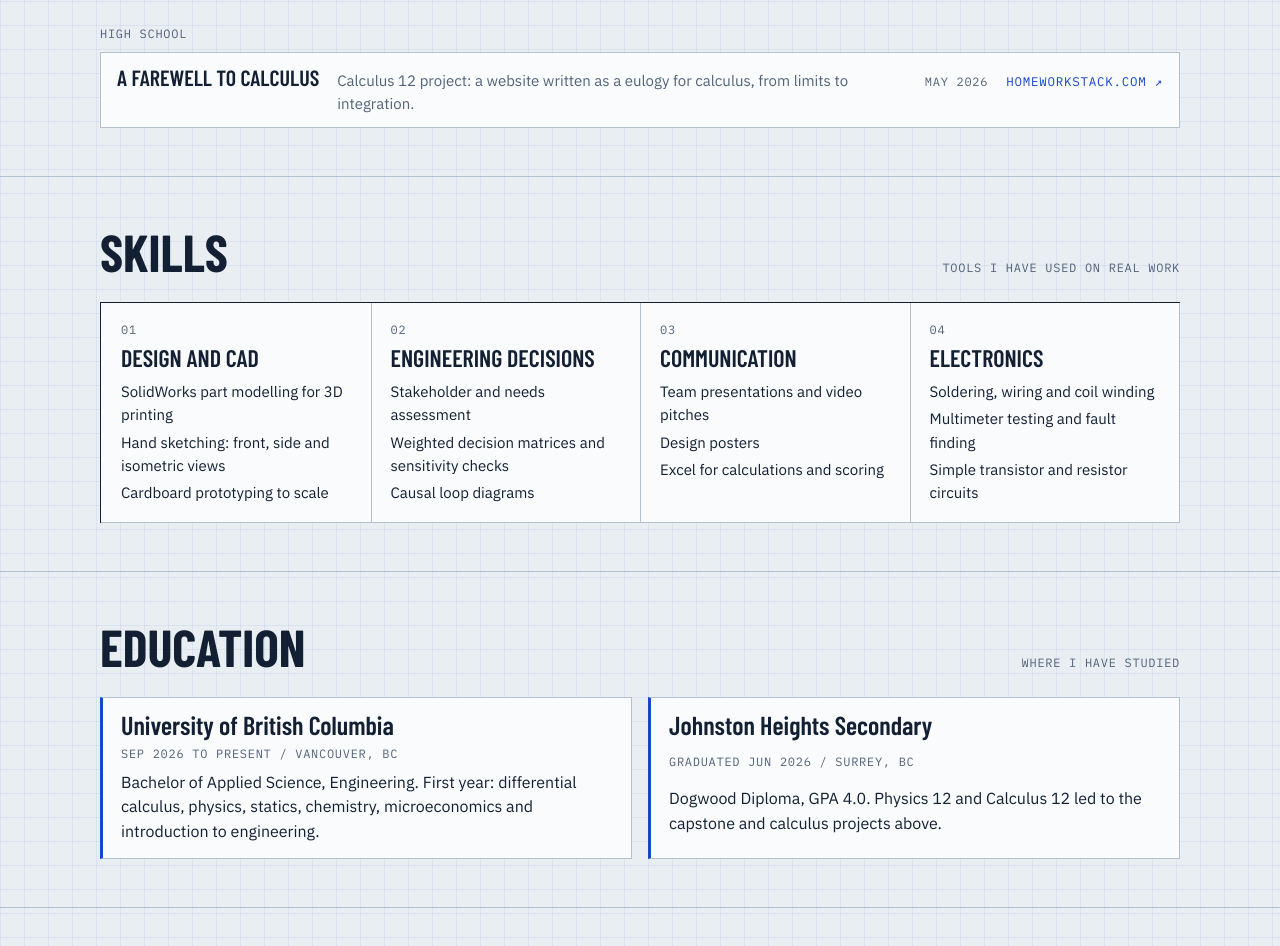
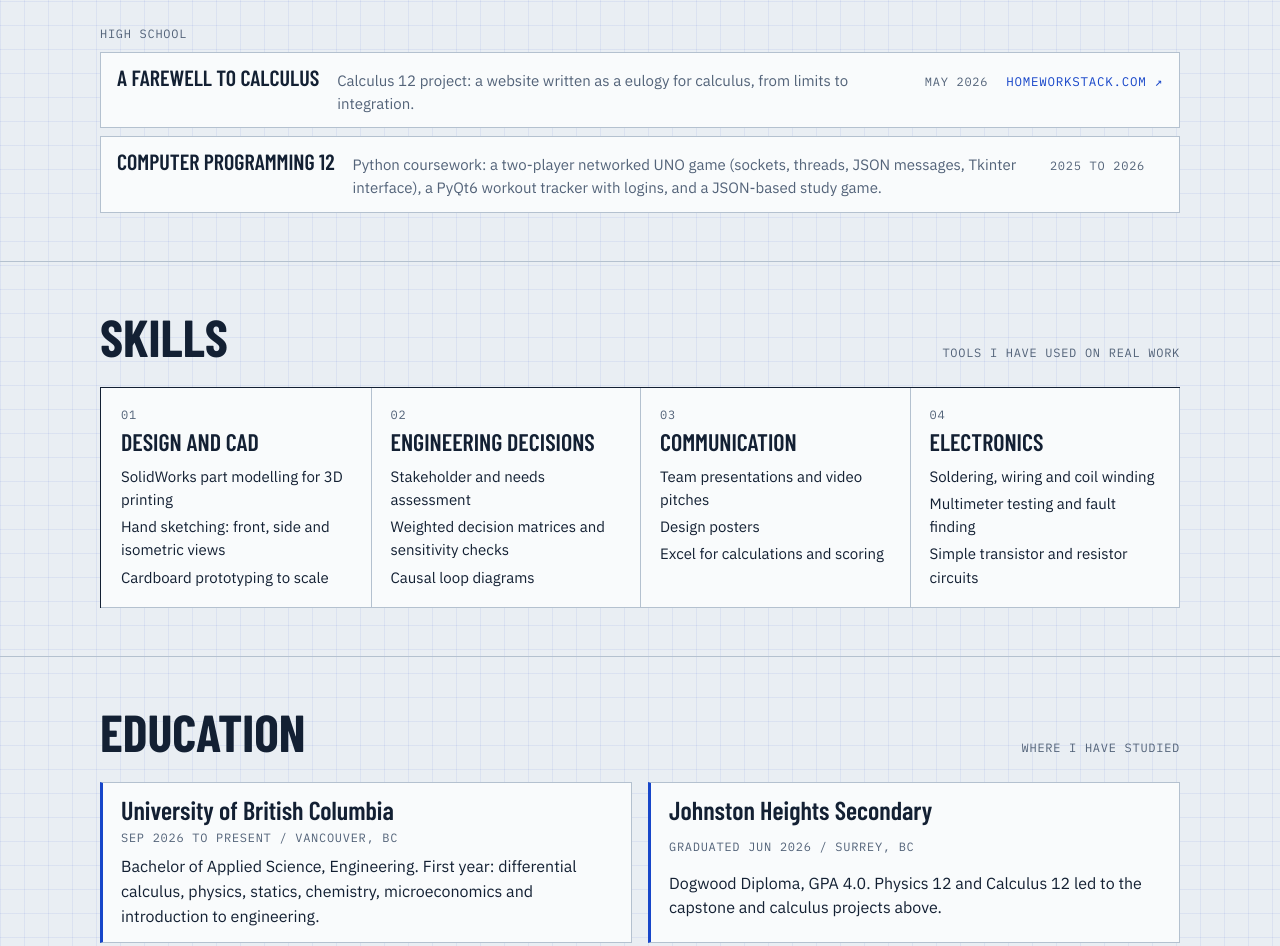
Before and after one commit to eason503/eason503.github.io, a plain HTML site: page index.html in a window 1280 px wide. Shown: the part 1703-2649 px from the top of the page. Drawn offline with nearby package versions, Linux system fonts and the light colour scheme.

Commit message:
Expand the capstone with research, debugging and process photos; add Computer Programming 12; update links for eason503
Co-Authored-By: Claude Opus 5.5 <noreply@anthropic.com>
Claude-Session: https://claude.ai/code/session_018GLZznQNyGchT3gWs4fwPU

```diff
--- a/index.html
+++ b/index.html
@@ -335,6 +335,11 @@ footer .wrap { display: flex; flex-wrap: wrap; justify-content: space-between; g
           <span class="note">May 2026</span>
           <span class="open">homeworkstack.com &#8599;</span>
         </a>
+        <div class="hs-row">
+          <span class="hs-title">Computer Programming 12</span>
+          <span class="hs-sum">Python coursework: a two-player networked UNO game (sockets, threads, JSON messages, Tkinter interface), a PyQt6 workout tracker with logins, and a JSON-based study game.</span>
+          <span class="note">2025 to 2026</span>
+        </div>
       </div>
     </div>
   </section>
@@ -406,7 +411,7 @@ footer .wrap { display: flex; flex-wrap: wrap; justify-content: space-between; g
       </div>
       <dl class="facts" style="max-width: 560px">
         <div><dt>Email</dt><dd><a href="mailto:easonh503@gmail.com">easonh503@gmail.com</a></dd></div>
-        <div><dt>GitHub</dt><dd><a href="https://github.com/easonh503-hub">github.com/easonh503-hub</a></dd></div>
+        <div><dt>GitHub</dt><dd><a href="https://github.com/eason503">github.com/eason503</a></dd></div>
         <div><dt>LinkedIn</dt><dd><a href="https://www.linkedin.com/in/easonhuang503">linkedin.com/in/easonhuang503</a></dd></div>
         <div><dt>Portfolio PDF</dt><dd><a href="Eason_Huang_Portfolio.pdf">Two-page summary (PDF)</a></dd></div>
         <div><dt>Resume</dt><dd>Available on request</dd></div>
@@ -712,7 +717,7 @@ var PROJECTS = [
       ] },
       { h: "How it works", steps: [
         "A 9 V battery supplies the energy.",
-        "A 2N2222A transistor switches the current on and off rapidly, so the current through the coil keeps changing.",
+        "A 2N2222A transistor switches the current on and off rapidly, so the current through the coil keeps changing. The transmitter coil is centre-tapped: one half carries the current, and the other half feeds part of the changing voltage back to the transistor's base, so the circuit keeps switching itself on and off (a feedback oscillator).",
         "The transmitter coil turns that changing current into a changing magnetic field.",
         "The receiver coil sits in that field, and the changing flux induces a voltage in it (Faraday's law).",
         "The induced current lights the LED. The receiver has no battery."
@@ -728,13 +733,24 @@ var PROJECTS = [
       { h: "A misconception I corrected", p: [
         "At first I thought a steady current through one coil would keep transferring power to the other. It does not. Only a changing magnetic field induces a voltage in the second coil, which is why the circuit needs the transistor to keep switching."
       ] },
+      { h: "Research and mentors", p: [
+        "I started by relearning Faraday's law from my Physics 12 notes, and found I had memorized the formula without understanding how each variable changes the induced voltage. I then compared build tutorials and asked questions on the Arduino Forum and Reddit, since I had no in-person mentor.",
+        "Advice from experienced builders shaped the design:"
+      ], list: [
+        "Use air-core copper coils. A ferrite core is not needed for a beginner build like this.",
+        "Start with wide-diameter coils before trying other shapes.",
+        "Keep the spacing and alignment between the coils consistent, and change one variable at a time.",
+        "Start with the simplest working circuit, and use a breadboard to cut down on soldering while testing."
+      ], after: [
+        "I logged over 30 hours on research and building by March 2026."
+      ] },
       { h: "Design", table: {
         head: ["Part", "Detail"],
         rows: [
           ["Transmitter coil", "30 turns of copper magnet wire: 15 turns, a centre tap, then 15 more"],
           ["Receiver coil", "30 turns, with an LED across its two ends"],
           ["Switching", "2N2222A transistor"],
-          ["Resistance", "Three 10 kΩ resistors in series, about 30 kΩ"],
+          ["Resistance", "Design value 27 kΩ. With no 27 kΩ resistor on hand, the first build combined 10 + 10 + 5.1 + 2 kΩ in series (R = R₁ + R₂ + …). The final transmitter uses three 10 kΩ resistors, about 30 kΩ."],
           ["Power", "9 V battery on the transmitter side, connected to the centre tap"],
           ["Tools", "Soldering iron, solder and flux, multimeter"]
         ]
@@ -752,7 +768,7 @@ var PROJECTS = [
         ]
       } },
       { h: "Four versions", list: [
-        "Version 1 did not light the LED at all. Likely causes were enamel left on the wire ends, weak solder joints, a wrong connection or a damaged transistor. I found the faults by testing continuity at each connection with a multimeter and eliminating sections one at a time. Lesson: a circuit can look connected and still fail electrically.",
+        "Version 1 did not light the LED at all. Testing along the circuit with a multimeter showed current reaching the coils but not getting through them. My two hypotheses were unsoldered joints at the coil ends and a coil with the wrong number of turns, so I rebuilt it with each coil wound to exactly 30 turns. Solder also would not stick to the copper until I scraped the enamel off and used rosin flux paste. Lesson: a circuit can look connected and still fail electrically.",
         "Version 2 worked, and the LED lit wirelessly for the first time. I then left it powered overnight, which drained the battery and may have damaged components.",
         "Versions 3 and 4 had cleaner soldering, more consistent coil winding and more reliable connections. By then I could rebuild the circuit without following a tutorial."
       ] },
@@ -779,6 +795,10 @@ var PROJECTS = [
       ] }
     ],
     gallery: [
+      { src: "images/wpt-tools.jpg", cap: "Step 1, tools: soldering iron, rosin flux paste and multimeter" },
+      { src: "images/wpt-winding.jpg", cap: "Step 2, winding: copper magnet wire wound around a bottle to set the coil diameter" },
+      { src: "images/wpt-coils.jpg", cap: "Step 3, coils: centre-tapped transmitter (left) and receiver (right), 30 turns each" },
+      { src: "images/wpt-prototype.jpg", cap: "Step 4, prototype: 9 V battery, resistors and transistor feeding the transmitter, with the receiver and LED beside it" },
       { src: "images/wpt-transmitter-full.jpg", cap: "Transmitter: centre-tapped coil, three resistors in series, transistor and 9 V battery clip" }
     ]
   }
--- a/sitemap.xml
+++ b/sitemap.xml
@@ -1,4 +1,4 @@
 <?xml version="1.0" encoding="UTF-8"?>
 <urlset xmlns="http://www.sitemaps.org/schemas/sitemap/0.9">
-  <url><loc>https://easonh503-hub.github.io/</loc></url>
+  <url><loc>https://eason503.github.io/</loc></url>
 </urlset>
```
Also changed, not shown: images/wpt-coils.jpg (added), images/wpt-prototype.jpg (added), images/wpt-tools.jpg (added), images/wpt-winding.jpg (added), robots.txt, 1 other file.
